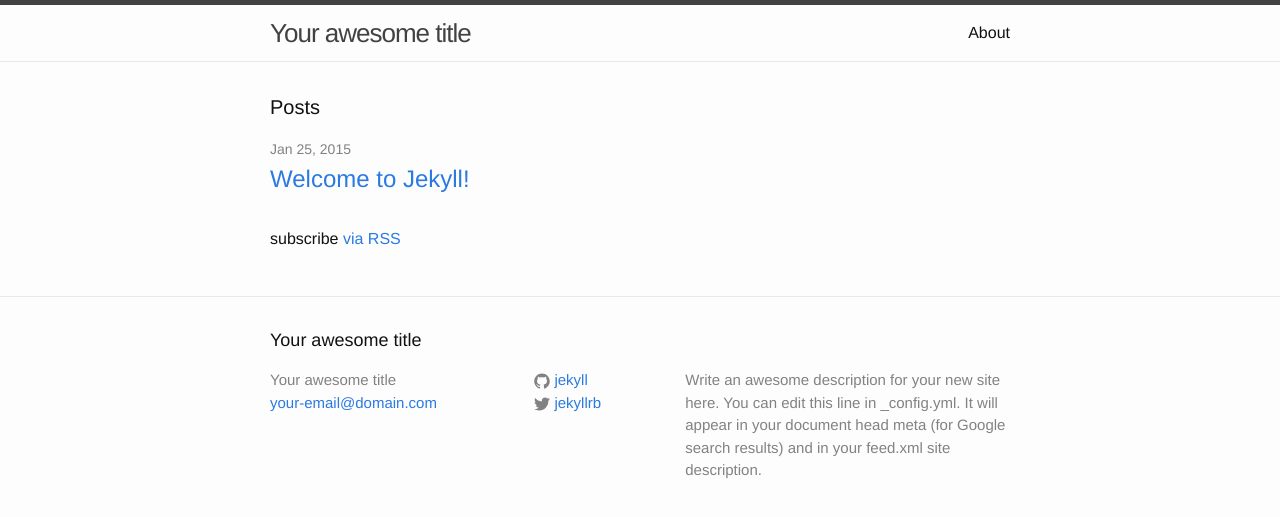
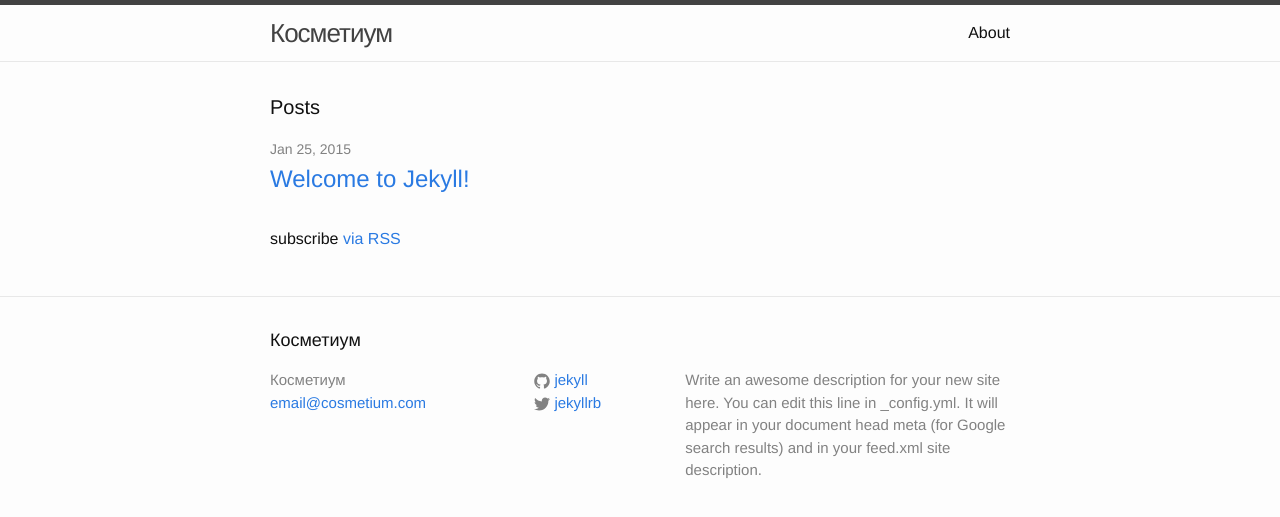
Before and after one commit to butkam/cosmetium, a Jekyll site: the page built from index.html, in a window 1280 px wide. Shown: the top 517 px of the page. Built offline with Jekyll 4.4.1, drawn with Linux system fonts in a browser that asks for light colours.

Commit message:
Change Title and Email

```diff
--- a/_config.yml
+++ b/_config.yml
@@ -1,6 +1,6 @@
 # Site settings
-title: Your awesome title
-email: your-email@domain.com
+title: Косметиум
+email: email@cosmetium.com
 description: > # this means to ignore newlines until "baseurl:"
   Write an awesome description for your new site here. You can edit this
   line in _config.yml. It will appear in your document head meta (for
```
